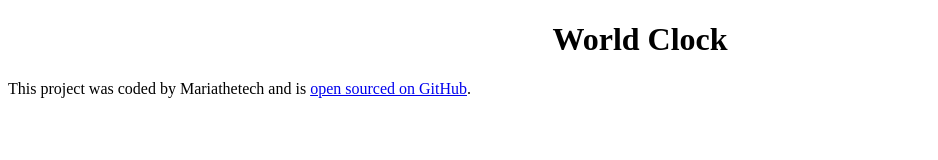
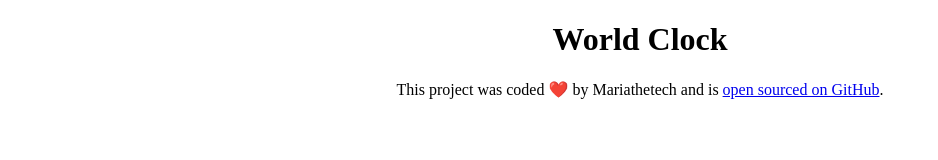
Before and after one commit to mariacamper/world-clock, a plain HTML site: page index.html in a window 1280 px wide. Shown: the whole page, without its empty margins (0-938 px from the left). Drawn offline with Linux system fonts and the light colour scheme.

Commit message:
Added the link to the GitHub repository

```diff
--- a/css/style.css
+++ b/css/style.css
@@ -1,3 +1,7 @@
 h1 {
   text-align: center;
 }
+
+footer {
+  text-align: center;
+}
--- a/index.html
+++ b/index.html
@@ -10,8 +10,8 @@
   <body>
     <h1>World Clock</h1>
     <footer>
-      This project was coded by Mariathetech and is
-      <a href="#" target="_blank"> open sourced on GitHub</a>.
+      This project was coded ❤️ by Mariathetech and is
+      <a href="https://github.com/mariacamper/world-clock" target="_blank"> open sourced on GitHub</a>.
     </footer>
     <script src="javascript/index.js"></script>
   </body>
```
